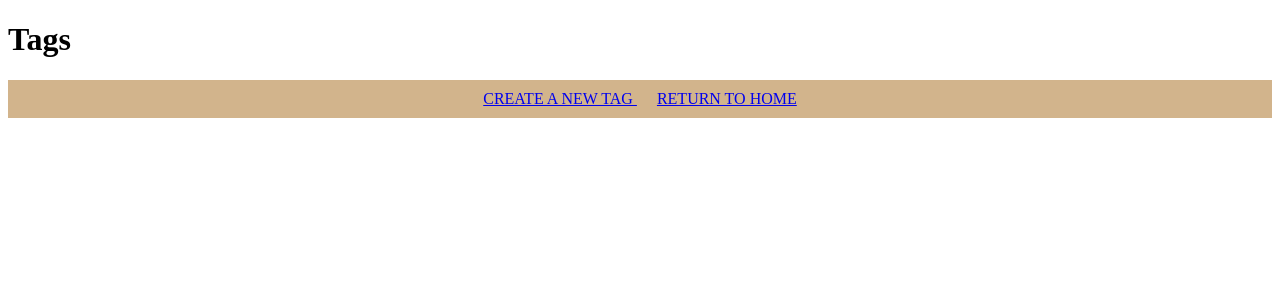
After one commit to JazmineNicoleJames/SQLAlchemyExercise, a Flask app: page /tags in a window 1280 px wide. The commit adds this page. Shown: the top 300 px of the page. Run offline with Flask 2, Linux system fonts and the light colour scheme; data that the repository does not hold is empty.

Commit message:
updated part 3 blogly app

```diff
--- a/app.py
+++ b/app.py
@@ -1,7 +1,7 @@
 """Blogly application."""
 
 from flask import Flask, render_template, request, redirect, flash
-from models import db, connect_db, User, Post, datetime
+from models import db, connect_db, User, Post, datetime, PostTag, Tag
 from flask_sqlalchemy import SQLAlchemy
 from flask_debugtoolbar import DebugToolbarExtension
 
@@ -86,20 +86,28 @@ def delete_user(user_id):
 @app.route('/user_details/<int:user_id>/posts')
 def add_post(user_id):
     users = User.query.get_or_404(user_id)
+    tag_ids = [int(num) for num in request.form.getlist("tags")]
+    tags = Tag.query.filter(Tag.id.in_(tag_ids)).all()
+    new_tag = Tag.query.all()
+    print(tags)
+    print('HERE!!!!!!!!!!!!!!!!!!!!!!!!!!!!!!!!!!!!!!!!!!!!!!!!!!!!!!!')
+    print(new_tag)
 
-    return render_template('posts.html', users=users)
+    return render_template('posts.html', users=users, tags=tags, new_tag=new_tag)
 
 
 @app.route('/user_details/<int:user_id>/posts', methods=['POST'])
 def submit_post(user_id):
     users = User.query.get_or_404(user_id)
-
+    tag_ids = [int(num) for num in request.form.getlist("tags")]
+    tags = Tag.query.filter(Tag.id.in_(tag_ids)).all()
+    print('HERE!!!!!!!!!!!!!!!!!!!!!!!!!!!!!!!!!!!!!!!!!!!!!!!!!!!!!!!')
+    print(tags)
     title = request.form['title']
     content = request.form['content']
 
-    add_post = Post(title=title, content=content, user=users)
+    add_post = Post(title=title, content=content, user=users, tags=tags)
 
-    print('^^^^^^^^^^^^^^^^^^^^^^^^^^^^^^^^^^^__________')
     print(add_post.title)
     print(add_post.id)
     db.session.add(add_post)
@@ -111,6 +119,8 @@ def submit_post(user_id):
 @app.route('/post_details/<int:post_id>')
 def show_post(post_id):
     post = Post.query.get_or_404(post_id)
+    print('^^^^^^^^^^^^^^^^^^^^^^^^^^^^^^^^^^^__________')
+    print(post.tags)
 
     return render_template('/post_details.html', post_id = post_id, post=post)
 
@@ -118,8 +128,8 @@ def show_post(post_id):
 @app.route('/post_details/<int:post_id>/edit_post')
 def edit_post_route(post_id):
     post = Post.query.get_or_404(post_id)
-
-    return render_template('edit_post.html', post = post)
+    new_tag = Tag.query.all()
+    return render_template('edit_post.html', post = post, new_tag=new_tag)
 
 
 @app.route('/post_details/<int:post_id>/edit_post', methods=['POST'])
@@ -127,9 +137,10 @@ def edit_post(post_id):
     post = Post.query.get_or_404(post_id)
     print('******************************************************************')
     print(post.title)
-
     post.title = request.form['title']
     post.content = request.form['content']
+    tag_ids = [int(num) for num in request.form.getlist('tags')]
+    post.tags = Tag.query.filter(Tag.id.in_(tag_ids)).all()
 
     db.session.add(post)
     db.session.commit()
@@ -145,3 +156,36 @@ def delete_post(post_id):
     db.session.commit()
 
     return redirect(f"/user_details/{post.user_id}")
+
+@app.route('/tags')
+def list_all_tags():
+    tags = Tag.query.all()
+    print('*******************************************************************')
+    print(tags)
+
+    return render_template('tags.html', tags = tags)
+
+
+@app.route('/create_tag')
+def create_tag():
+
+    return render_template('create_tag.html')
+
+@app.route('/create_tag', methods=['POST'])
+def post_create_tag():
+    tag_name = request.form['tag_name']
+    print(tag_name)
+    submit_tag = Tag(name = tag_name)
+    db.session.add(submit_tag)
+    db.session.commit()
+
+    return redirect(f'/tag/tag_details/{submit_tag.id}')
+
+@app.route('/tag/tag_details/<int:tag_id>')
+def get_tag_details(tag_id):
+    tag_id = Tag.query.get_or_404(tag_id)
+    print(tag_id)
+    print('!!!!!!!!!!!!!!!!!!!!!!!!!!!!!!!!!!!!!!!!!!!!!!!!!!!!!!!!!!!!!!!!!!!!!!!!!!!!!!!!!!!!!!!!!!!!!!')
+    print(tag_id.posts)
+    post = Post.query.all()
+    return render_template('tag_details.html', tag_id = tag_id, post=post)
--- a/static/style.css
+++ b/static/style.css
@@ -19,3 +19,29 @@ input {
     width: 100%;
     padding: 10px;
 }
+
+.tags_page {
+    text-align: center;
+    width: fit-content;
+}
+
+.tags_reroutes {
+    color: white;
+    background-color:tan;
+    text-align: center;
+    padding: 10px;
+    text-transform: uppercase;
+}
+
+.form-check-label, .form-check {
+    align-content: center;
+    text-transform: capitalize;
+    width: 30%;
+    vertical-align: middle;
+    display: inline-block;
+
+}
+
+.post_form {
+    padding: 20px;
+}
--- a/templates/index.html
+++ b/templates/index.html
@@ -11,5 +11,8 @@
 <form action="/create_user">
     <button> Add user </button>
 </form>
+<form>
+    <button formaction="/tags"> List of tags </button>
+</form>
 
 {% endblock %}
--- a/templates/post_details.html
+++ b/templates/post_details.html
@@ -7,7 +7,11 @@
 <p> {{post.content}} </p>
 <p> By: {{post.user.first_name}} {{post.user.last_name}}</p>
 <p> on {{post.friendly_date}}</p>
+<p> Tags: </p>
+{% for tag in post.tags %}
+<a href="/tag/tag_details/{{ tag.id }}">{{tag.name}}</a>
 
+{% endfor %}
 
 <form>
     <button class="cancel" formmethod="GET" formaction="/"> Cancel </button>
@@ -15,4 +19,6 @@
     <button class="delete" formmethod="POST" formaction="/post_details/{{post.id}}/delete"> Delete </button>
 </form>
 
+
+
 {% endblock %}
--- /dev/null
+++ b/templates/tags.html
@@ -0,0 +1,18 @@
+{% extends 'base.html' %}
+{% block content %}
+
+<h1> Tags </h1>
+<div class="tags_page">
+    <ul>
+    {% for tag in tags %}
+        <li> <a href="/tag/tag_details/{{tag.id}}"> {{tag.name}} </a></li>
+        {% endfor %}
+    </ul>
+</div>
+
+<div class="tags_reroutes">
+    <a href="/create_tag"> Create a new tag </a>
+    &nbsp;&nbsp;&nbsp;&nbsp;
+    <a href="/"> Return to home</a>
+</div>
+{% endblock %}
--- a/templates/user_details.html
+++ b/templates/user_details.html
@@ -24,7 +24,9 @@
 
 <form>
     <button formaction="/user_details/{{users.id}}/posts"> Add post </button>
+    <button formaction="/"> Home </button>
 </form>
 </div>
 
+
 {% endblock %}
```
Also changed, not shown: models.py (+33 -0 lines), templates/create_tag.html (added, +12 -0 lines), templates/edit_post.html (+12 -0 lines), templates/posts.html (+27 -1 lines), templates/tag_details.html (added, +16 -0 lines), test.py (+27 -1 lines).
